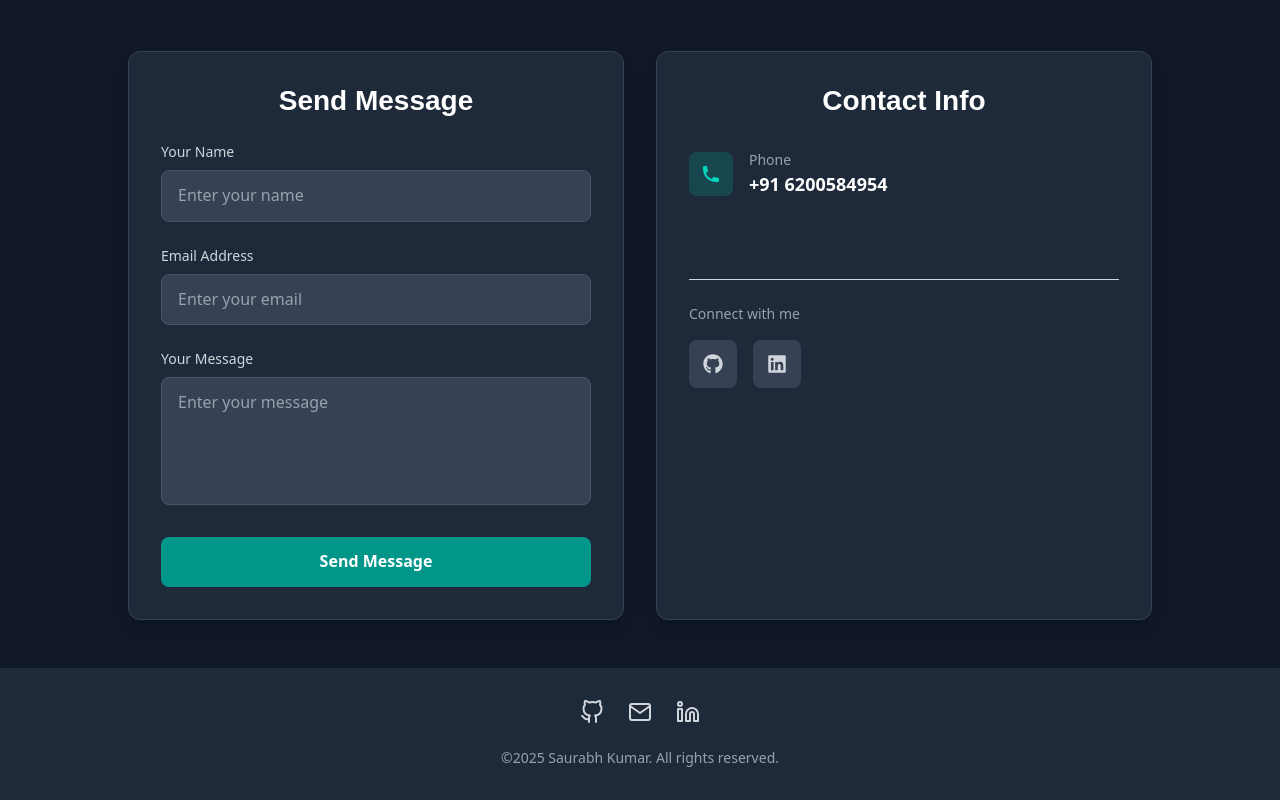
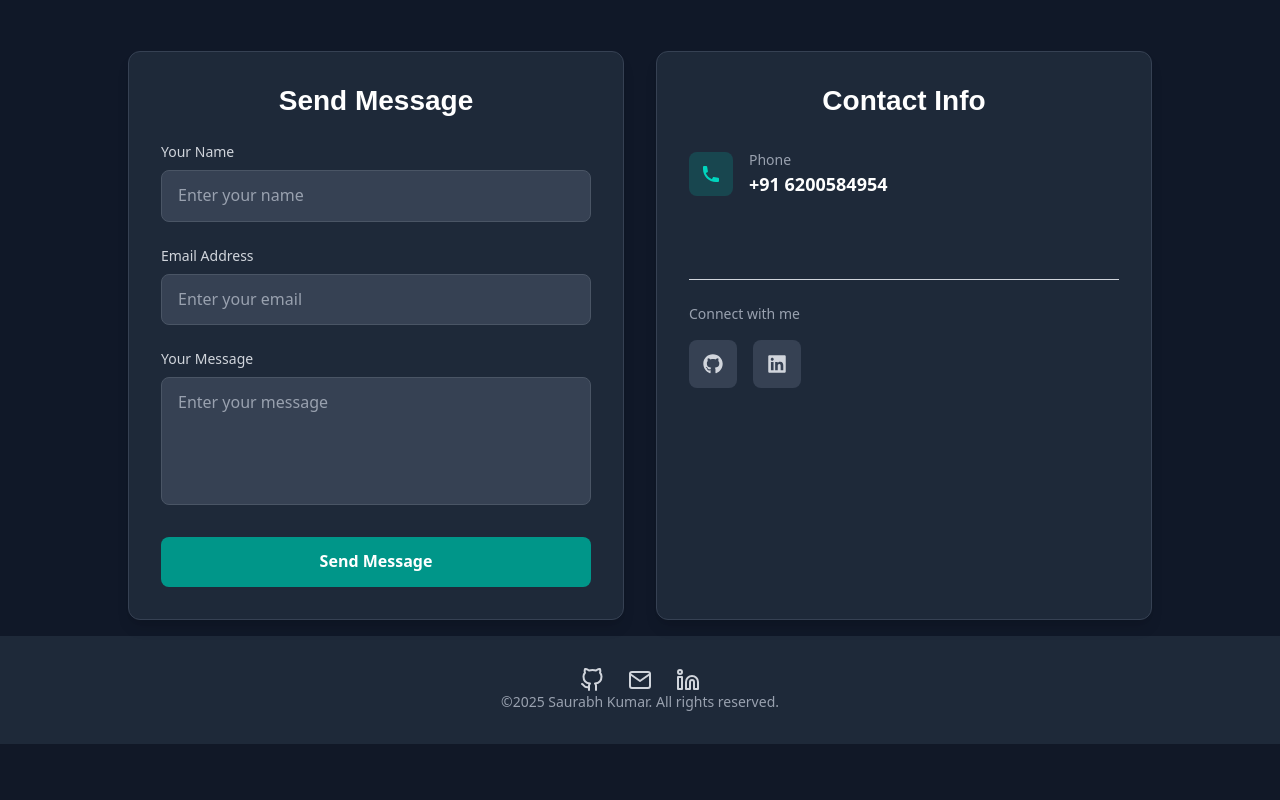
Before and after one commit to ksaurabh252/saurabhKumar_Portfolio, a React (Vite) app: page / in a window 1280 px wide. Shown: the part 5559-6359 px from the top of the page. After the commit the page ends 6303 px from the top, so only its background shows below. Built offline with nearby package versions, Linux system fonts and the light colour scheme.

Commit message:
refactor: Enhance Footer with improved structure and animations
- Add semantic comments and documentation
- Improve social links layout and hover effects
- Update theme-aware styling

```diff
--- a/src/components/Footer.jsx
+++ b/src/components/Footer.jsx
@@ -1,47 +1,80 @@
+/* =========================
+   Footer Component
+   Displays social links and copyright information
+   Includes animated elements and dark mode support
+   ========================= */
+
 /* eslint-disable no-unused-vars */
 import { motion } from 'framer-motion';
 import { FiGithub, FiMail, FiLinkedin } from 'react-icons/fi';
 
+/* =========================
+   Footer Component Definition
+   Props:
+   - darkMode: boolean for theme switching
+   - isMounted: boolean for mount animation control
+   ========================= */
 const Footer = ({ darkMode, isMounted }) => (
+  /* =========================
+     Footer Container
+     Animated footer with theme-aware styling
+     ========================= */
   <motion.footer
     initial={{ opacity: 0 }}
     animate={{ opacity: isMounted ? 1 : 0 }}
     transition={{ delay: 0.4 }}
-    className={`py-8 ${darkMode ? 'bg-gray-800' : 'bg-gray-100'} mt-12`}
+    className={`py-8 ${darkMode ? 'bg-gray-800' : 'bg-gray-100'} mt-4`}
   >
     <div className="container mx-auto px-4 text-center">
+      {/* =========================
+          Social Links Container
+          Animated flex container for social media icons
+          ========================= */}
       <motion.div
-        className="flex justify-center space-x-6 mb-6"
+        className="flex justify-center space-x-6 "
         initial={{ opacity: 0 }}
         animate={{ opacity: 1 }}
         transition={{ delay: 0.6, staggerChildren: 0.1 }}
       >
+        {/* GitHub Link */}
         <motion.a
           whileHover={{ y: -3, scale: 1.1, color: darkMode ? '#3B82F6' : '#2563EB' }}
           href="https://github.com/ksaurabh252"
           target="_blank"
           rel="noopener noreferrer"
-          className={`text-2xl ${darkMode ? 'text-gray-300' : 'text-gray-700'} transition-colors duration-200`}
+          className={`text-2xl ${darkMode ? 'text-gray-300' : 'text-gray-700'
+            } transition-colors duration-200`}
         >
           <FiGithub />
         </motion.a>
+
+        {/* Email Link */}
         <motion.a
           whileHover={{ y: -3, scale: 1.1, color: darkMode ? '#3B82F6' : '#2563EB' }}
           href="mailto:ksaurabh252@gmail.com"
-          className={`text-2xl ${darkMode ? 'text-gray-300' : 'text-gray-700'} transition-colors duration-200`}
+          className={`text-2xl ${darkMode ? 'text-gray-300' : 'text-gray-700'
+            } transition-colors duration-200`}
         >
           <FiMail />
         </motion.a>
+
+        {/* LinkedIn Link */}
         <motion.a
           whileHover={{ y: -3, scale: 1.1, color: darkMode ? '#3B82F6' : '#2563EB' }}
           href="https://www.linkedin.com/in/ksaurabh252/"
           target="_blank"
           rel="noopener noreferrer"
-          className={`text-2xl ${darkMode ? 'text-gray-300' : 'text-gray-700'} transition-colors duration-200`}
+          className={`text-2xl ${darkMode ? 'text-gray-300' : 'text-gray-700'
+            } transition-colors duration-200`}
         >
           <FiLinkedin />
         </motion.a>
       </motion.div>
+
+      {/* =========================
+          Copyright Text
+          Dynamic year display with theme-aware styling
+          ========================= */}
       <p className={`text-sm ${darkMode ? 'text-gray-400' : 'text-gray-600'}`}>
         &copy;{new Date().getFullYear()} Saurabh Kumar. All rights reserved.
       </p>
```
